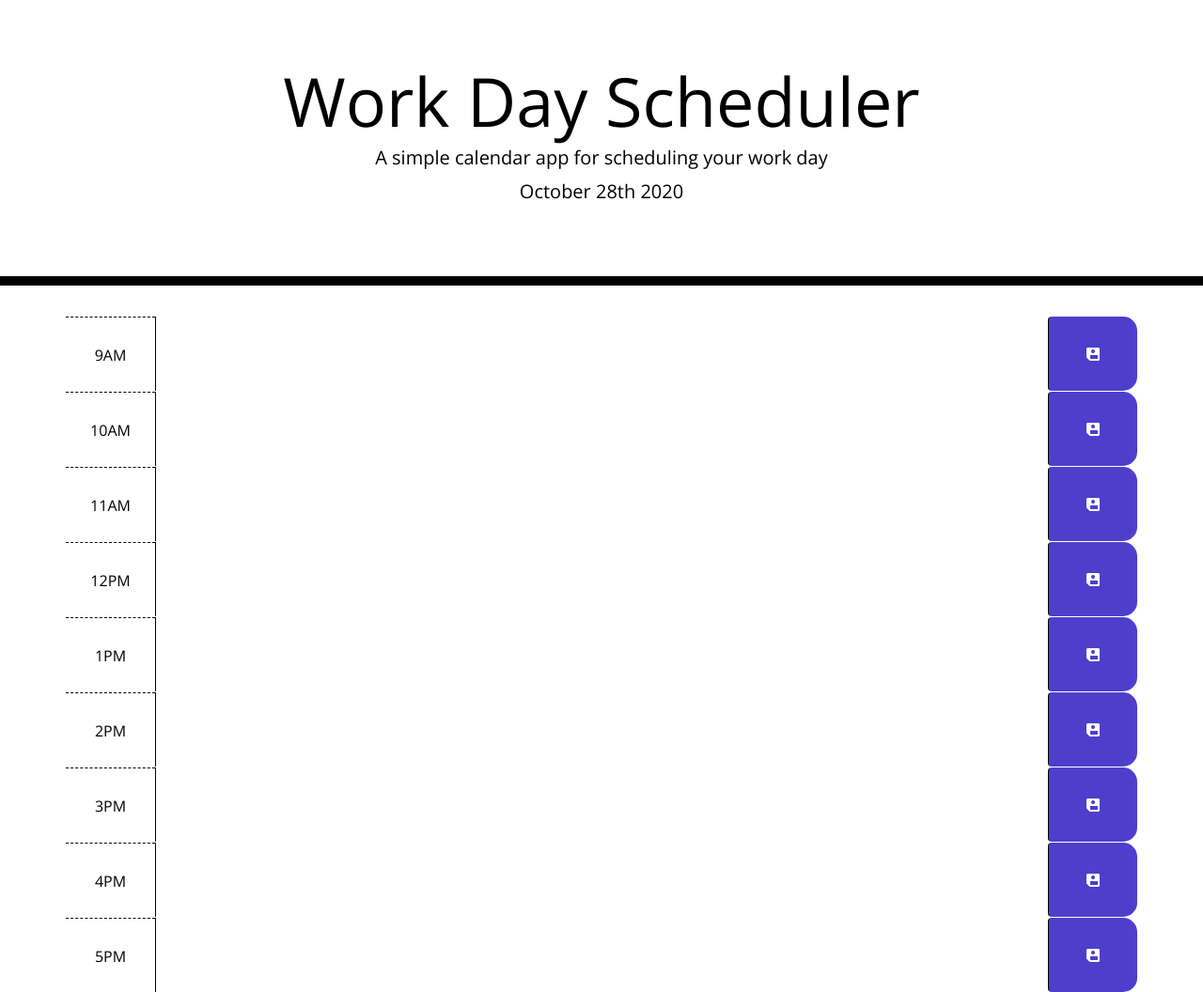
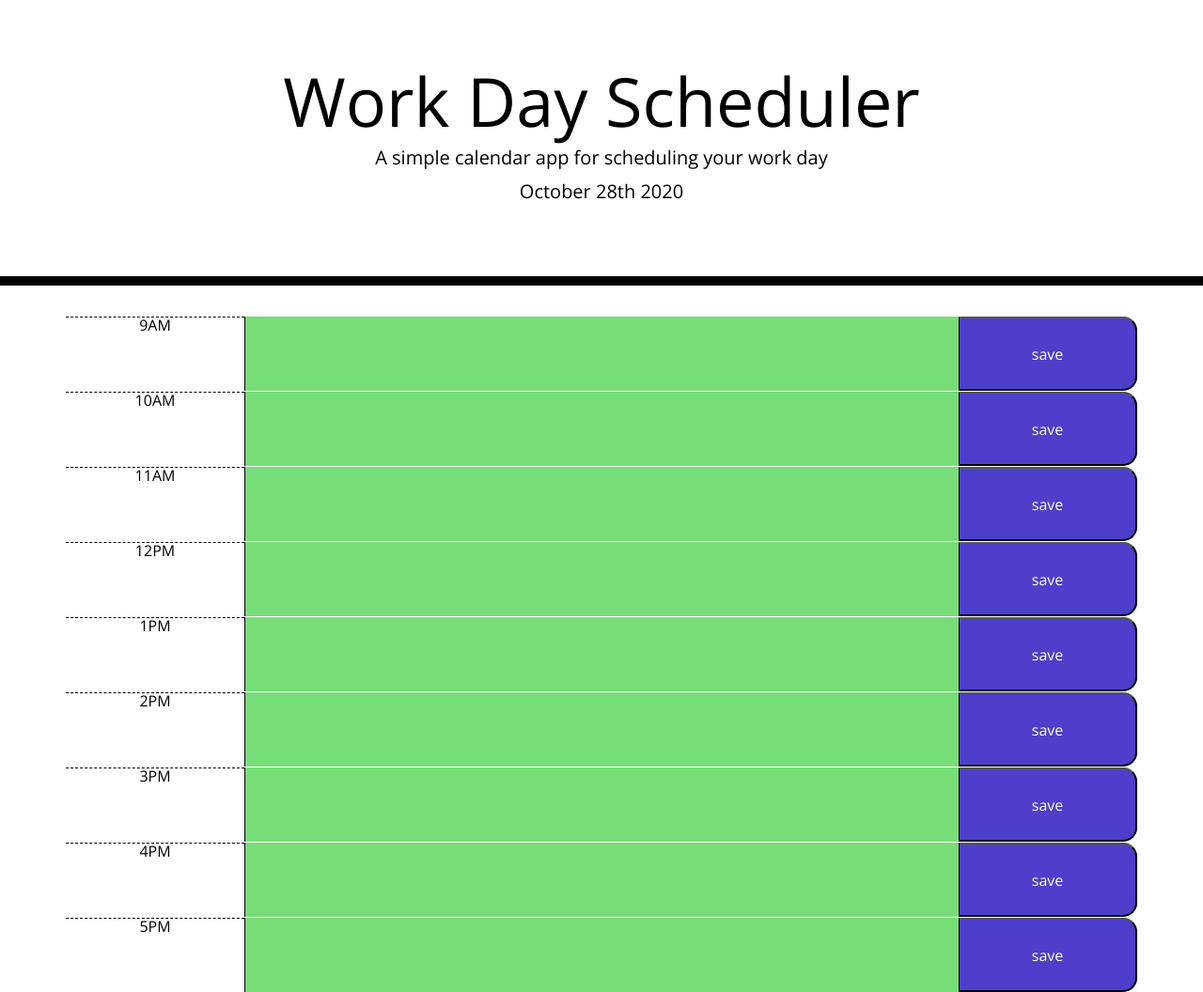
Before and after one commit to Fraijo17/FRAIJOHW5, a plain HTML site: page index.html in a window 1280 px wide. Shown: the whole page at 94% size. Drawn offline with nearby package versions, Linux system fonts and the light colour scheme.

Commit message:
updated the rest of my files to complete late assignment

```diff
--- a/index.html
+++ b/index.html
@@ -28,95 +28,12 @@
       <p class="lead">A simple calendar app for scheduling your work day</p>
       <p id="currentDay" class="lead"></p>
     </header>
-    <div class="container">
-      <div id="hour-9" class="row time-block">
-        <div class="col-md-1 hour">
-          9AM
-        </div>
-        <textarea class="col-md-10 description">
-        </textarea>
-        <button class="btn saveBtn col-md-1"><i class="fas fa-save fa-spin"></i></button>
-      </div>
-
-      <div id="hour-10" class="row time-block">
-        <div class="col-md-1 hour">
-          10AM
-        </div>
-        <textarea class="col-md-10 description">
-        </textarea>
-        <button class="btn saveBtn col-md-1"><i class="fas fa-save fa-spin"></i></button>
-
-
-      </div>
-
-      <div id="hour-11" class="row time-block">
-        <div class="col-md-1 hour">
-          11AM
-        </div>
-        <textarea class="col-md-10 description">
-        </textarea>
-        <button class="btn saveBtn col-md-1"><i class="fas fa-save fa-spin"></i></button>
-      </div>
-
-      <div id="hour-12" class="row time-block">
-        <div class="col-md-1 hour">
-          12PM
-        </div>
-        <textarea class="col-md-10 description">
-        </textarea>
-        <button class="btn saveBtn col-md-1"><i class="fas fa-save fa-spin"></i></button>
-      </div>
-
-      <div id="hour-13" class="row time-block">
-        <div class="col-md-1 hour">
-          1PM
-        </div>
-        <textarea class="col-md-10 description">
-        </textarea>
-        <button class="btn saveBtn col-md-1"><i class="fas fa-save fa-spin"></i></button>
-      </div>
-
-      <div id="hour-14" class="row time-block">
-        <div class="col-md-1 hour">
-          2PM
-        </div>
-        <textarea class="col-md-10 description">
-        </textarea>
-        <button class="btn saveBtn col-md-1"><i class="fas fa-save fa-spin"></i></button>
-      </div>
-
-      <div id="hour-15" class="row time-block">
-        <div class="col-md-1 hour">
-          3PM
-        </div>
-        <textarea class="col-md-10 description">
-        </textarea>
-        <button class="btn saveBtn col-md-1"><i class="fas fa-save fa-spin"></i></button>
-      </div>
-
-      <div id="hour-16" class="row time-block">
-        <div class="col-md-1 hour">
-          4PM
-        </div>
-        <textarea class="col-md-10 description">
-        </textarea>
-        <button class="btn saveBtn col-md-1"><i class="fas fa-save fa-spin"></i></button>
-      </div>
-
-      <div id="hour-17" class="row time-block">
-        <div class="col-md-1 hour">
-          5PM
-        </div>
-        <textarea class="col-md-10 description">
-        </textarea>
-        <button class="btn saveBtn col-md-1"><i class="fas fa-save fa-spin"></i></button>
-      </div>
-
-
+    <div class="container" id="day">
+      <!-- Timeblocks go here -->
     </div>
 
     <script src="https://code.jquery.com/jquery-3.4.1.min.js"></script>
+    <script src="https://cdnjs.cloudflare.com/ajax/libs/moment.js/2.24.0/moment.min.js"></script>
     <script src="planner.js"></script>
-    <script src="https://cdnjs.cloudflare.com/ajax/libs/moment.js/2.24.0/moment.min.js"></script>
   </body>
 </html>
--- a/planner.js
+++ b/planner.js
@@ -1,52 +1,82 @@
-$(document).ready(function(){
-    //save buttons
-    $('.saveBtn').on('click', function(){
-        //gets value
+$(document).ready(function() {
+    //html areas of interest
+    var area = $("#day");
+    var todayEl = $("#currentDay")
 
-var textSpace = $(this).siblings('.description').val();
-var time = $(this).parent().attr('id');
+    //static on page load
+    var times = ["9AM", "10AM", "11AM", "12PM", "1PM", "2PM", "3PM", "4PM", "5PM"];
+    var date = moment().format('MMMM Do YYYY');
 
-localStorage.setItem("textSpace", JSON.stringify(textSpace));
-var storedTextSpace = localStorage.getItem('textSpace');
-console.log('storedTextSpace:', JSON.parse(storedTextSpace));
+    //needed global vars
+    var lastHour = 99;
+    var currentHour = moment().format('HH');
 
-localStorage.setItem("time", JSON.stringify(time));
-var storedTime = localStorage.getItem("time");
-console.log('time:', JSON.parse(storedTime));
+    //initial dom populator
+    todayEl.text(date);
+    for(var i = 0; i<times.length; i++){
 
+      //create each row give them classes
+      var basic = $("<div>");
+      basic.attr('class', 'time-block row');
+      basic.attr('id', 'tBlock'+i)
+      var firstEl = $("<div>");
+      firstEl.attr('class', 'hour col-2').text(times[i]);
+      var secondEl = $("<textarea>");
+      secondEl.attr('class', 'description col-8');
+      var thirdEl = $("<button>");
+      thirdEl.attr('class', 'saveBtn col-2').text('save');
+
+      //append to DOM
+      basic.append(firstEl);
+      basic.append(secondEl);
+      basic.append(thirdEl);
+      area.append(basic);
+    }
+
+    loadText();
+
+    //create a clock to update
+    tick();
+    setInterval(tick, 1000);
+    //every second check if current hour has changed
+    function tick(){
+      currentHour = moment().format('HH');
+      //when there is a change in hour update the color of the blocks
+      if(lastHour !== currentHour){
+        updateTimeClasses();
+      }
+      lastHour = currentHour;
+    }
+    //update the colors if the hour changes
+    function updateTimeClasses(){
+      //(9:00 is the index of 0)
+      var hourIndex = currentHour - 9;
+      //change the color based on the times.
+      $(".time-block").each(function(timeBox){
+        //adding classes and redundant removal of classes
+        if(timeBox < hourIndex){$(this).addClass('past').removeClass('present').removeClass('future')}
+        if(timeBox === hourIndex){$(this).addClass('present').removeClass('past').removeClass('future')}
+        if(timeBox > hourIndex){$(this).addClass('future').removeClass('present').removeClass('past')}
+      });
+    }
+    //on click: get the text and the Id of the time block, give it to the save function
+    $(".saveBtn").click(function(){
+        saveText = $(this).siblings('.description').val();
+        saveId = $(this).parent().attr('id');
+        saveToLocal(saveText, saveId);
     });
-
-//var currentDay = $("#currentDay");
-$("#currentDay").text(moment().format('MMMM Do YYYY'))
-
-    function hours() {
-        // get hours
-        var currentTime = moment().hours();
-
-    $('.time-block').each(function() {
-        var hourBlocks = parseInt($(this).attr('id').split('-'[1]));
-        if(hourBlocks < currentTime){
-            $(this).addClass('past');
-            }
-        else if (hourBlocks === currentTime){
-            $(this).removeClass('past');
-            $(this).addClass('present');
-            }
-
-        else{
-            $(this).removeClass('past');
-            $(this).removeClass('present');
-            $(this).addClass('future');
+    //Get the saved text on initial run
+    function loadText(){
+      $(".time-block").each(function(timeBox){
+        textToLoad = localStorage.getItem('tBlock' + timeBox);
+        if(textToLoad){
+          $(this).children('.description').val(textToLoad);
         }
-
-    });
-    hours();
-
-    };
-    setInterval(function() {
-        //Your code h
-        console.log("Oooo Yeaaa!")
-      }, 1000);
-
-
-});
+      });
+    }
+    //save the text of the clicked element
+    function saveToLocal(saveText, saveId){
+      tBoxEl = $('#'+saveId).children('.description').val();
+      localStorage.setItem(saveId, tBoxEl);
+    }
+  });
```
Also changed, not shown: 2 other files.
